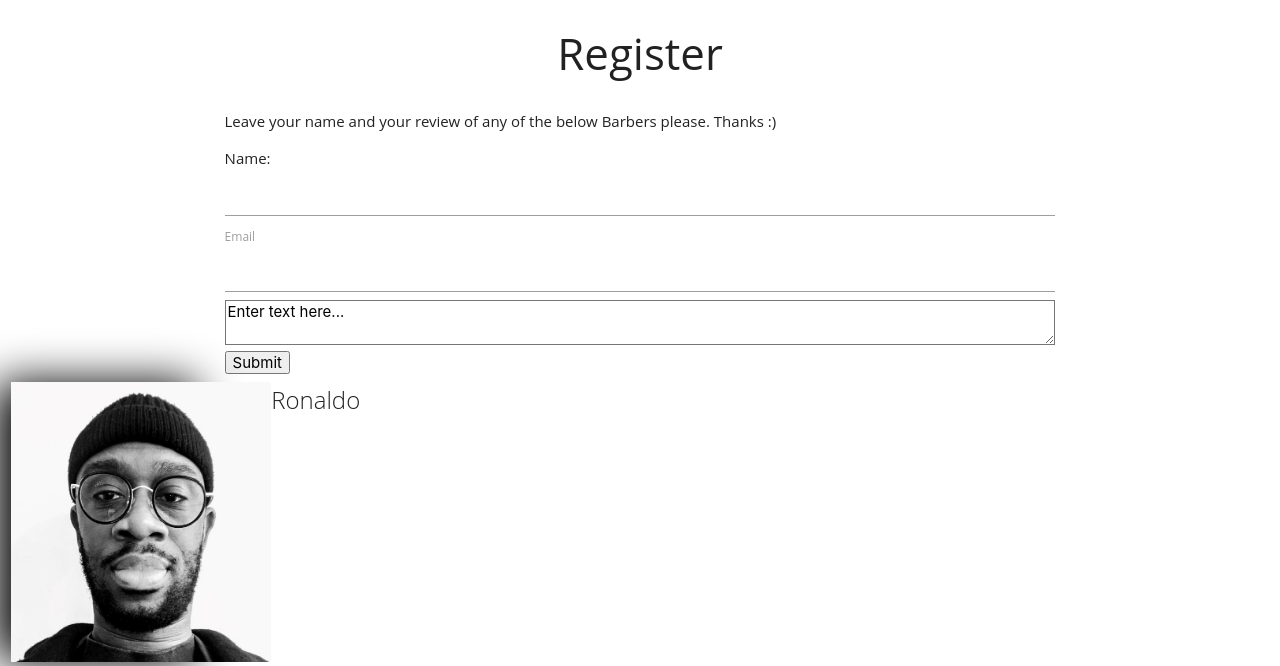
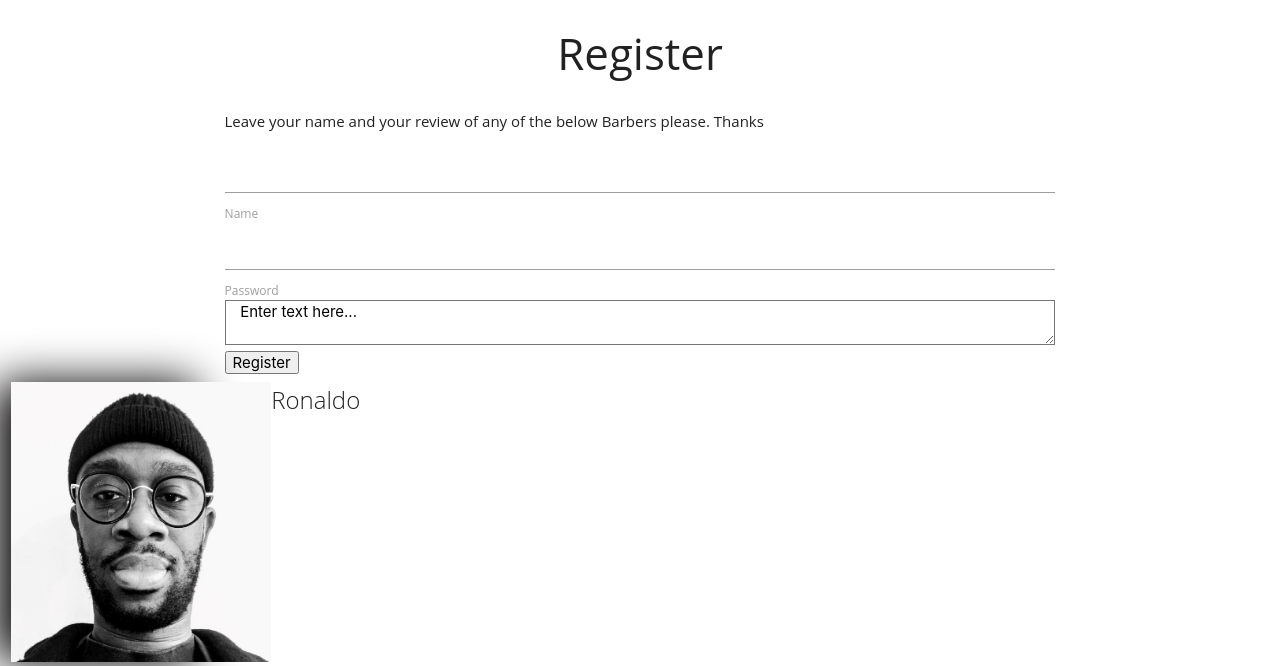
Before and after one commit to aoshenye/Cutz21, a Flask app: page /register in a window 1280 px wide. Shown: the top 666 px of the page. Run offline with Flask 2, Linux system fonts and the light colour scheme; some libraries are stand-ins or nearby versions.

Commit message:
fix errors on log in functinality. ensure username and password could be

```diff
--- a/app.py
+++ b/app.py
@@ -30,20 +30,20 @@ def register():
     if request.method == "POST":
             # check if username already exists in db
             existing_user = mongo.db.users.find_one(
-                {"usrname": request.form.get("usrname").lower()})
+                {"username": request.form.get("username").lower()})
 
             if existing_user:
                 flash("Username already exists")
                 return redirect(url_for("register"))
 
             register = {
-                "usrname": request.form.get("usrname").lower(),
+                "username": request.form.get("username").lower(),
                 "password": generate_password_hash(request.form.get("password"))
             }
             mongo.db.users.insert_one(register)
 
         # put the new user into 'session' cookie
-            session["user"] = request.form.get("usrname").lower()
+            session["user"] = request.form.get("username").lower()
             flash("Registration Successful!")
     return render_template("register.html")
 
@@ -52,9 +52,3 @@ if __name__ == "__main__":
     app.run(host=os.environ.get("IP"),
             port=int(os.environ.get("PORT")),
             debug=True)
-
-
-if __name__ == "__main__":
-    app.run(host=os.environ.get("IP"),
-            port=int(os.environ.get("PORT")),
-            debug=True)
--- a/templates/register.html
+++ b/templates/register.html
@@ -1,35 +1,23 @@
 {% extends "base.html" %}
 {% block content %}
-
 <h3 class="center-align">Register</h3>
-<head>
-    <title>Find your barber and get your review out there!</title>
 <div class="row">
 <form class="col s12 m8 offset-m2" method="POST" action="{{ url_for('register') }}">
-       <P>Leave your name and your review of any of the below Barbers please. Thanks :)</P>
-
-<form action="/action_page.php" id="usrform">
-  Name: <input type="text" name="usrname">
-  <label for="email">Email</label>
-  <input id="email" type="email" class="validate">
-
-<br>
-<textarea rows="4" cols="50" name="comment" form="usrform">
+   <p>Leave your name and your review of any of the below Barbers please. Thanks</p>
+   <input id="username" type="text" name="username" class="validate">
+          <label for="name">Name</label>
+   <input id="password" type="password" password="password" class="validate" name="password">
+          <label for="password">Password</label>
+   <textarea rows="4" cols="50" name="comment">
    Enter text here...</textarea>
-  <input type="submit" style="align-items: center;">
+   <button type="submit" style="align-items: center;">Register</button>
 </form>
-</head>
-
-<body>
-
 
    <!-- register -->
-<section>
 
       <div class="row">
          <div class="col s12 m7">
             <div class="card">
-
                <img class="card-img-top" src="static/images/arn5.jpg" alt="" style="max-width: 130%;">
                <span class="card-title">Ronaldo</span>
             </div>
@@ -40,11 +28,9 @@ Enter text here...</textarea>
             </div>
          </div>
       </div>
-
       <div class="row">
          <div class="col s12 m7">
             <div class="card">
-
                <img class="card-img-top" src="static/images/ida.png" alt="" style="max-width: 130%;">
                <span class="card-title">Ida</span>
             </div>
@@ -55,11 +41,9 @@ Enter text here...</textarea>
             </div>
          </div>
       </div>
-
       <div class="row">
          <div class="col s12 m7">
             <div class="card">
-
                <img class="card-img-top" src="static/images/canar.jpg" alt="" style="max-width: 130%;">
                <span class="card-title">Canar</span>
             </div>
@@ -70,11 +54,9 @@ Enter text here...</textarea>
             </div>
          </div>
       </div>
-
       <div class="row">
          <div class="col s12 m7">
             <div class="card">
-
                <img class="card-img-top" src="static/images/beard2.jpg" alt="" style="max-width: 130%;">
                <span class="card-title">Bernardo</span>
             </div>
@@ -86,12 +68,5 @@ Enter text here...</textarea>
          </div>
       </div>
 
-</section>
 
-
-
-
-
-
-</body>
 {% endblock %}
```
Lines whose indentation alone changed are shown as unchanged.
